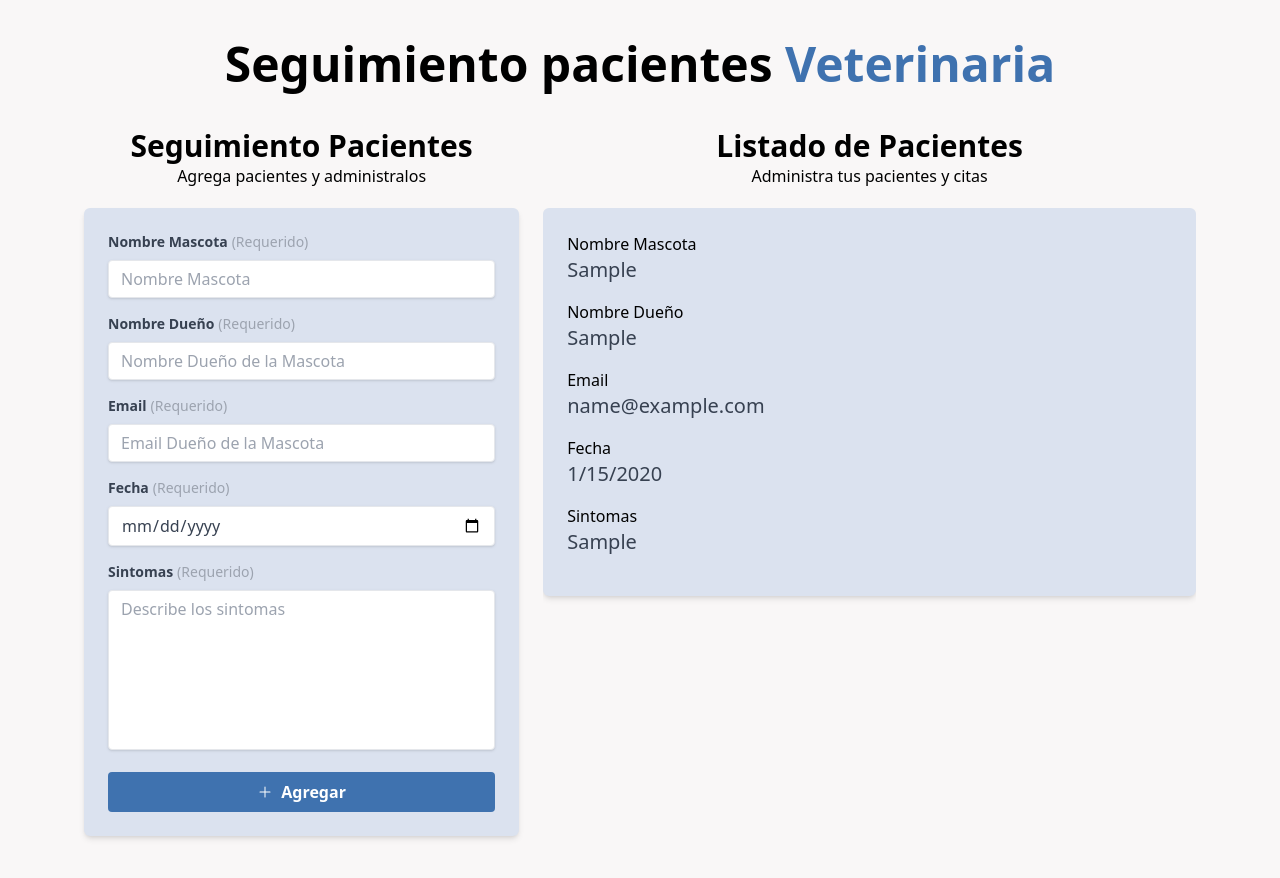
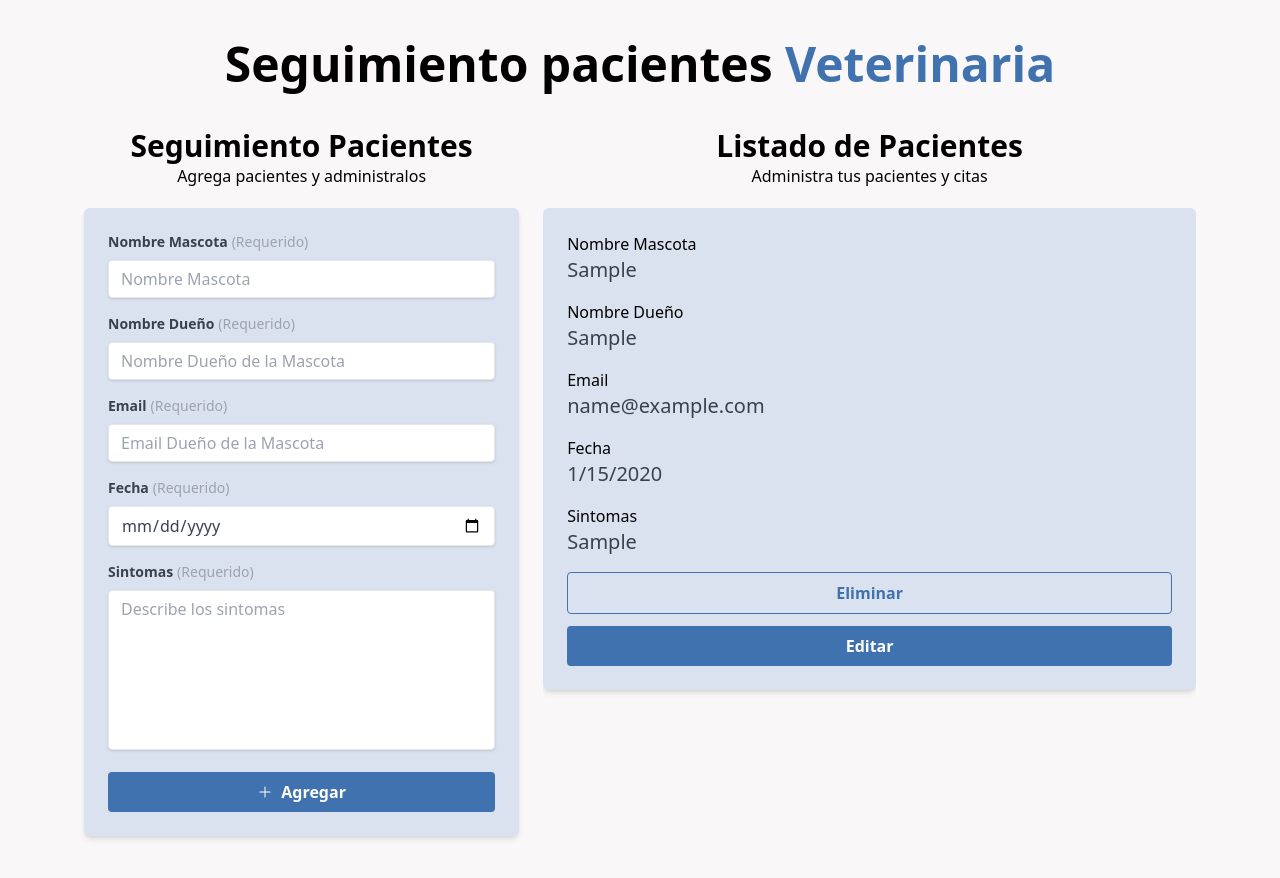
Before and after one commit to cjgv1809/Medical-appointments-webapp, a React (Vite) app: page / in a window 1280 px wide. Both pictures are taken after typing "Sample", "Sample", "name@example.com", "2020-01-15", "Sample" into the empty fields and a click on the button "Agregar". Shown: the top 878 px of the page. Built offline with nearby package versions, Linux system fonts and the light colour scheme.

Commit message:
add some new buttons and styles for focus

```diff
--- a/package.json
+++ b/package.json
@@ -25,6 +25,7 @@
     "autoprefixer": "^10.4.14",
     "eslint": "^8.38.0",
     "eslint-config-prettier": "^8.8.0",
+    "eslint-plugin-jsx-a11y": "^6.7.1",
     "eslint-plugin-prettier": "^4.2.1",
     "eslint-plugin-react": "^7.32.2",
     "eslint-plugin-react-hooks": "^4.6.0",
--- a/src/components/Form.jsx
+++ b/src/components/Form.jsx
@@ -158,7 +158,7 @@ function Form({ patients, setPatients }) {
           </div>
           <div>
             <button
-              className={`flex justify-center items-center gap-2 bg-accent w-full font-bold text-white rounded py-2 px-4 focus:outline-none focus:shadow-outline hover:bg-accent-dark transition-all duration-200 ${
+              className={`flex justify-center items-center gap-2 bg-accent w-full font-bold text-white rounded py-2 px-4 focus-visible:shadow-md hover:bg-accent-dark transition-all duration-200 ${
                 error && "cursor-not-allowed opacity-30"
               }`}
               type="submit"
--- a/src/components/Patients.jsx
+++ b/src/components/Patients.jsx
@@ -33,6 +33,22 @@ const Patients = forwardRef(
           <label className="font-light text-base">Sintomas</label>
           <p className="text-xl text-gray-700">{symptoms}</p>
         </div>
+
+        <div className="flex flex-col gap-3">
+          <button
+            type="button"
+            className="border-accent border hover:bg-accent-dark transition-all duration-200 w-full py-2 px-4 text-accent hover:text-white font-bold rounded focus-visible:shadow-md"
+          >
+            Eliminar
+          </button>
+
+          <button
+            type="button"
+            className="bg-accent hover:bg-accent-dark transition-all duration-200 w-full py-2 px-4 text-white font-bold rounded focus-visible:shadow-md"
+          >
+            Editar
+          </button>
+        </div>
       </div>
     );
   }
```
Also changed, not shown: 1 other file (tests, documents, lock files or other folders).
